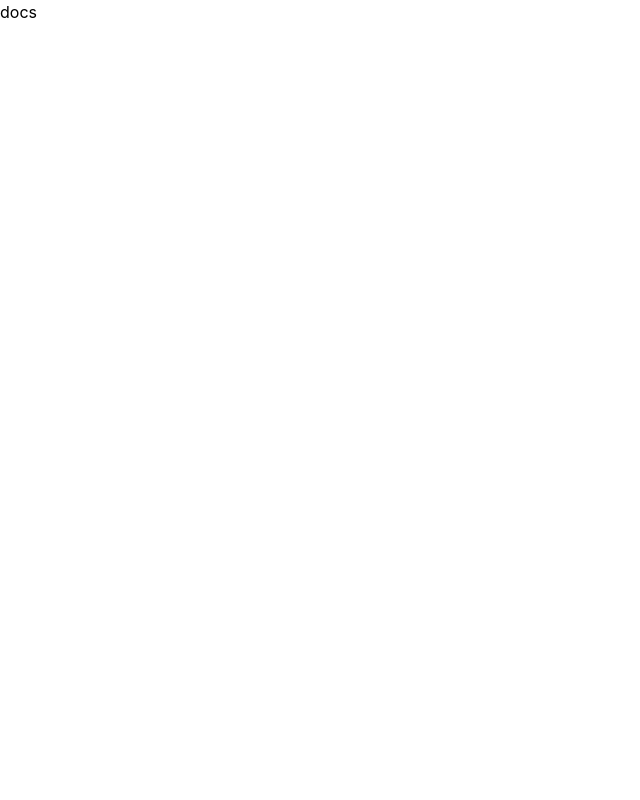
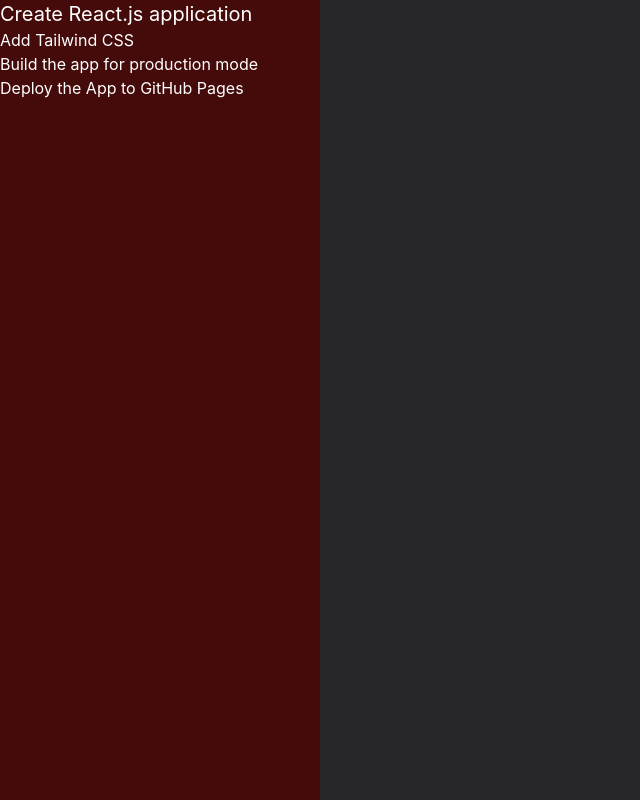
Before and after one commit to user1896/mydocs-using-react, a React (Create React App) app: page / in a window 1280 px wide. Shown: the whole page, without its empty margins (0-640 px from the left). Built offline with nearby package versions, Linux system fonts and the light colour scheme.

Commit message:
basic skeleton for the Navbar component

```diff
--- a/src/App.js
+++ b/src/App.js
@@ -1,9 +1,10 @@
-
+import Navbar from "./components/doc-navbar/Navbar";
+import Main from "./components/doc-main/Main";
 
 function App() {
   return (
-    <div className="">
-      docs
+    <div className="bg-zinc-800 text-white">
+      <Navbar></Navbar>
     </div>
   );
 }
--- /dev/null
+++ b/src/components/doc-main/Main.js
@@ -0,0 +1,5 @@
+export default function Mail(){
+	return(
+		<></>
+	)
+}
--- /dev/null
+++ b/src/components/doc-navbar/AccordionSection.js
@@ -0,0 +1,7 @@
+export default function AccordionSection({children}){
+	return(
+		<div className="">
+			{children}
+		</div>
+	)
+}
--- /dev/null
+++ b/src/components/doc-navbar/NavChapter.js
@@ -0,0 +1,7 @@
+export default function NavChapter({children}){
+	return(
+		<div>
+			{children}
+		</div>
+	)
+}
--- /dev/null
+++ b/src/components/doc-navbar/NavChapterAccordion.js
@@ -0,0 +1,7 @@
+export default function NavChapterAccordion({children}) {
+	return(
+		<div>
+			{children}
+		</div>
+	)
+}
--- /dev/null
+++ b/src/components/doc-navbar/NavChapterTitle.js
@@ -0,0 +1,7 @@
+export default function NavChapterTitle({children}){
+	return(
+		<h3 className="text-xl" >
+			{children}
+		</h3>
+	)
+}
--- /dev/null
+++ b/src/components/doc-navbar/Navbar.js
@@ -0,0 +1,37 @@
+import NavChapter from "./NavChapter";
+import NavChapterTitle from "./NavChapterTitle";
+import NavChapterAccordion from "./NavChapterAccordion";
+import AccordionSection from "./AccordionSection";
+
+export default function Navbar(){
+	return (
+		<nav className="h-screen w-80 bg-red-950" > {/* when with is less then 1020px we should make "width: 100%" */}
+			<NavChapter>
+
+				<NavChapterTitle>
+					Create React.js application
+				</NavChapterTitle>
+
+				<NavChapterAccordion>
+
+					<AccordionSection>
+						Add Tailwind CSS
+					</AccordionSection>
+
+					<AccordionSection>
+						Build the app for production mode
+					</AccordionSection>
+
+					<AccordionSection>
+						Deploy the App to GitHub Pages
+					</AccordionSection>
+
+				</NavChapterAccordion>
+
+			</NavChapter>
+
+			<NavChapter></NavChapter>
+			<NavChapter></NavChapter>
+		</nav>
+	)
+}
```
